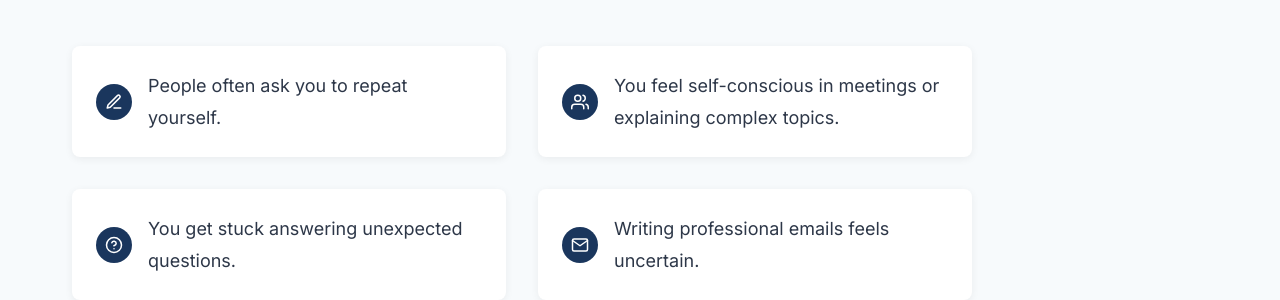
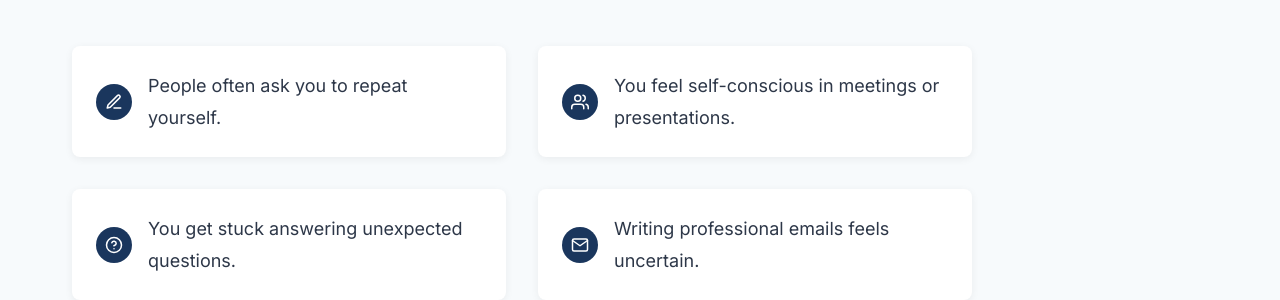
Before and after one commit to nahumgarcia/holly_web, a Jekyll site: the page built from index.html, in a window 1280 px wide and 900 px high, scrolled down 705 px. Shown: the part 185-485 px from the top of the window. Built offline with Jekyll 4.4.1, drawn with Linux system fonts in a browser that asks for light colours.

Commit message:
Shorten self-conscious pain point to match card row height
The grid stretches each row's cards to equal height, so the 3-line
version of this text made the shorter card next to it (2 lines)
render with a lot of empty vertical space above/below its centered
content. Shortening to 2 lines brings both cards in the row to a
matching height.

Co-Authored-By: Claude Sonnet 5 <noreply@anthropic.com>

```diff
--- a/_data/content.yml
+++ b/_data/content.yml
@@ -42,7 +42,7 @@ pain_points:
     - icon: "interview.svg"
       text: "People often ask you to repeat yourself."
     - icon: "presentation.svg"
-      text: "You feel self-conscious in meetings or explaining complex topics."
+      text: "You feel self-conscious in meetings or presentations."
     - icon: "c-question.svg"
       text: "You get stuck answering unexpected questions."
     - icon: "newsletter.svg"
--- a/index.html
+++ b/index.html
@@ -46,7 +46,7 @@ description: English classes for engineers and tech professionals. Improve your
         <div class="pain-point-icon">
           <svg xmlns="http://www.w3.org/2000/svg" width="24" height="24" viewBox="0 0 24 24" fill="none" stroke="white" stroke-width="2" stroke-linecap="round" stroke-linejoin="round"><path d="M17 21v-2a4 4 0 0 0-4-4H5a4 4 0 0 0-4 4v2"/><circle cx="9" cy="7" r="4"/><path d="M23 21v-2a4 4 0 0 0-3-3.87"/><path d="M16 3.13a4 4 0 0 1 0 7.75"/></svg>
         </div>
-        <p class="pain-point-text">You feel self-conscious in meetings or explaining complex topics.</p>
+        <p class="pain-point-text">You feel self-conscious in meetings or presentations.</p>
       </div>
 
       <div class="pain-point">
```
